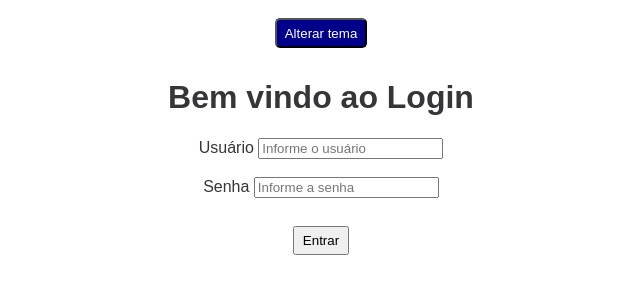
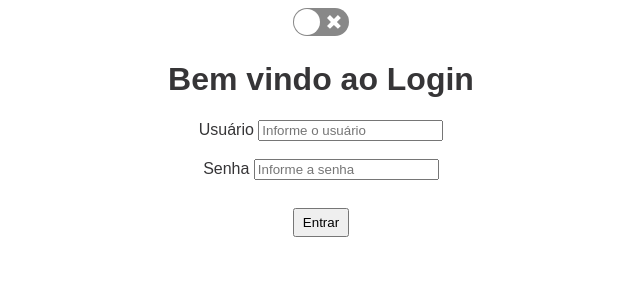
Before and after one commit to ClaudianyMartins/login-react-aula, a React (Create React App) app: page / in a window 1280 px wide. Shown: the top 300 px of the page, without its empty margins (319-959 px from the left). Built offline with nearby package versions, Linux system fonts and the light colour scheme.

Commit message:
usando react-switch

```diff
--- a/package.json
+++ b/package.json
@@ -13,6 +13,7 @@
     "react-dom": "16.13.1",
     "react-router-dom": "5.2.0",
     "react-scripts": "3.4.3",
+    "react-switch": "5.0.1",
     "styled-components": "5.2.0"
   },
   "devDependencies": {
--- a/src/App.js
+++ b/src/App.js
@@ -4,6 +4,7 @@ import { GlobalStyles } from "./Components/Tema/GlobalStyles";
 import { lightTheme, darkTheme } from "./Components/Tema/Themes";
 import "./styles.css";
 import Routes from "./router";
+import Switch from "react-switch";
 
 export default function App() {
   const [theme, setTheme] = useState("light");
@@ -17,9 +18,7 @@ export default function App() {
       <>
         <GlobalStyles />
         <div className="App">
-          <button className="btn" onClick={themeToggler}>
-            Alterar tema
-          </button>
+          <Switch onChange={themeToggler} />
           <Routes />
         </div>
       </>
--- a/src/styles.css
+++ b/src/styles.css
@@ -4,7 +4,6 @@
 }
 
 .btn {
-  /* width: 70px; */
   height: 30px;
   background-color: darkblue;
   color: white;
```
